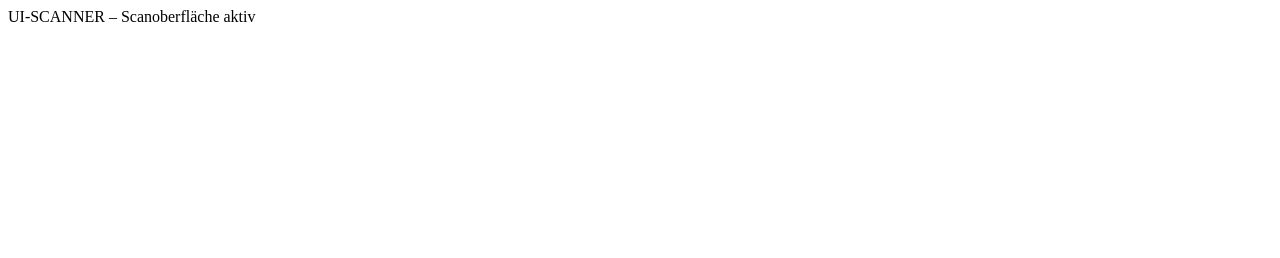
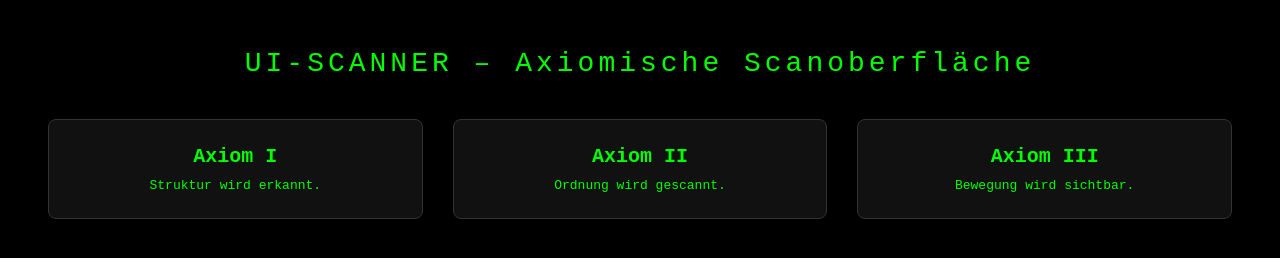
Before and after one commit to iki1uc/TriAxiom, a plain HTML site: page UI-SCANNER.html in a window 1280 px wide. Drawn offline with Linux system fonts and the light colour scheme.

Commit message:
Update UI-SCANNER.html

```diff
--- a/UI-SCANNER.html
+++ b/UI-SCANNER.html
@@ -1,4 +1,37 @@
 <body id="UI-SCANNER"
-      data-iki="phase:omelett; einstieg:ui; inhalt:scanner; start:start2;">
-  UI-SCANNER – Scanoberfläche aktiv
+      data-iki="phase:omelett; einstieg:ui; inhalt:scanner; start:start2;"
+      style="background:#000; color:#0f0; font-family:monospace; padding:40px;">
+
+  <div style="text-align:center; margin-bottom:40px; letter-spacing:4px; font-size:28px;">
+      UI‑SCANNER – Axiomische Scanoberfläche
+  </div>
+
+  <div style="
+      display:grid;
+      grid-template-columns:repeat(3,1fr);
+      gap:30px;
+      text-align:center;
+  ">
+      <div style="background:#111; padding:25px; border:1px solid #333; border-radius:8px;">
+          <div style="font-weight:bold; margin-bottom:10px; font-size:20px; color:#0f0;">
+              Axiom I
+          </div>
+          Struktur wird erkannt.
+      </div>
+
+      <div style="background:#111; padding:25px; border:1px solid #333; border-radius:8px;">
+          <div style="font-weight:bold; margin-bottom:10px; font-size:20px; color:#0f0;">
+              Axiom II
+          </div>
+          Ordnung wird gescannt.
+      </div>
+
+      <div style="background:#111; padding:25px; border:1px solid #333; border-radius:8px;">
+          <div style="font-weight:bold; margin-bottom:10px; font-size:20px; color:#0f0;">
+              Axiom III
+          </div>
+          Bewegung wird sichtbar.
+      </div>
+  </div>
+
 </body>
```
